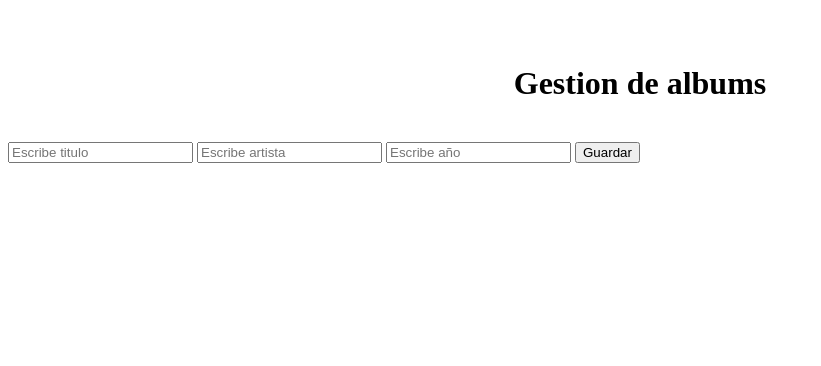
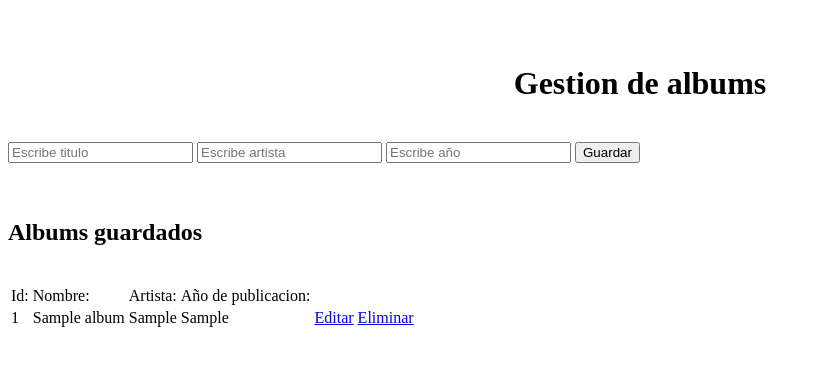
Before and after one commit to monserratvargass/POOS182, a Flask app: page / in a window 1280 px wide. Shown: the top 366 px of the page, without its empty margins (0-821 px from the left). Run offline with Flask 3, Linux system fonts and the light colour scheme; tables that the repository leaves empty or names only in its code hold one stand-in row (values such as "Sample post"); some libraries are stand-ins or nearby versions.

Commit message:
Practica7. Select y procesar los datos a la vista

```diff
--- a/Practica No.5/app.py
+++ b/Practica No.5/app.py
@@ -4,13 +4,14 @@ from flask_mysqldb import MySQL
 
 app=Flask(__name__) #Inicializacion del servidor Flask
 
-#Configuraciones para la conexion de BD
+#Configuraciones para la conexion de
 app.config['MYSQL_HOST']="localhost" #Especificar en que servidor trabajamos
 app.config['MYSQL_USER']="root" #Especificar usuario
 app.config['MYSQL_PASSWORD']="" #Especificar contraseña
 app.config['MYSQL_DB']="dbflask" #Especificar a que base de datos
 
 app.secret_key='mysecretkey' #Permite hacer envios a traves de post
+
 
 mysql=MySQL(app)
 
@@ -20,7 +21,11 @@ mysql=MySQL(app)
 #Ruta se compone de nombre y funcion
 @app.route('/')
 def index():
-    return render_template('index.html')
+    curSelect=mysql.connection.cursor()
+    curSelect.execute('select * from album')
+    consulta=curSelect.fetchall()
+    #print(consulta)
+    return render_template('index.html', listaAlbum=consulta) #Nos sirve para concatenar las consultas y abrir rutas
 
 @app.route('/guardar',methods=['POST'])
 def guardar():
--- a/Practica No.5/templates/index.html
+++ b/Practica No.5/templates/index.html
@@ -23,5 +23,33 @@
         <input type="number" name="txtAnio" placeholder="Escribe año">
         <button type="submit">Guardar</button>
     </form>
+    <br>
+    <br>
+    <h2>Albums guardados</h2>
+    <br>
+    <table>
+        <thead>
+            <tr>
+                <td>Id:</td>
+                <td>Nombre:</td>
+                <td>Artista:</td>
+                <td>Año de publicacion:</td>
+            </tr>
+        </thead>
+        <tbody>
+            {%for alb in listaAlbum %}
+            <tr>
+                <td>{{ alb.0 }}</td>
+                <td>{{ alb.1 }}</td>
+                <td>{{ alb.2 }}</td>
+                <td>{{ alb.3 }}</td>
+                <td>
+                    <a href="#">Editar</a>
+                    <a href="#">Eliminar</a>
+                </td>
+            </tr>
+            {%endfor %}
+        </tbody>
+    </table>
 </body>
 </html>
```
